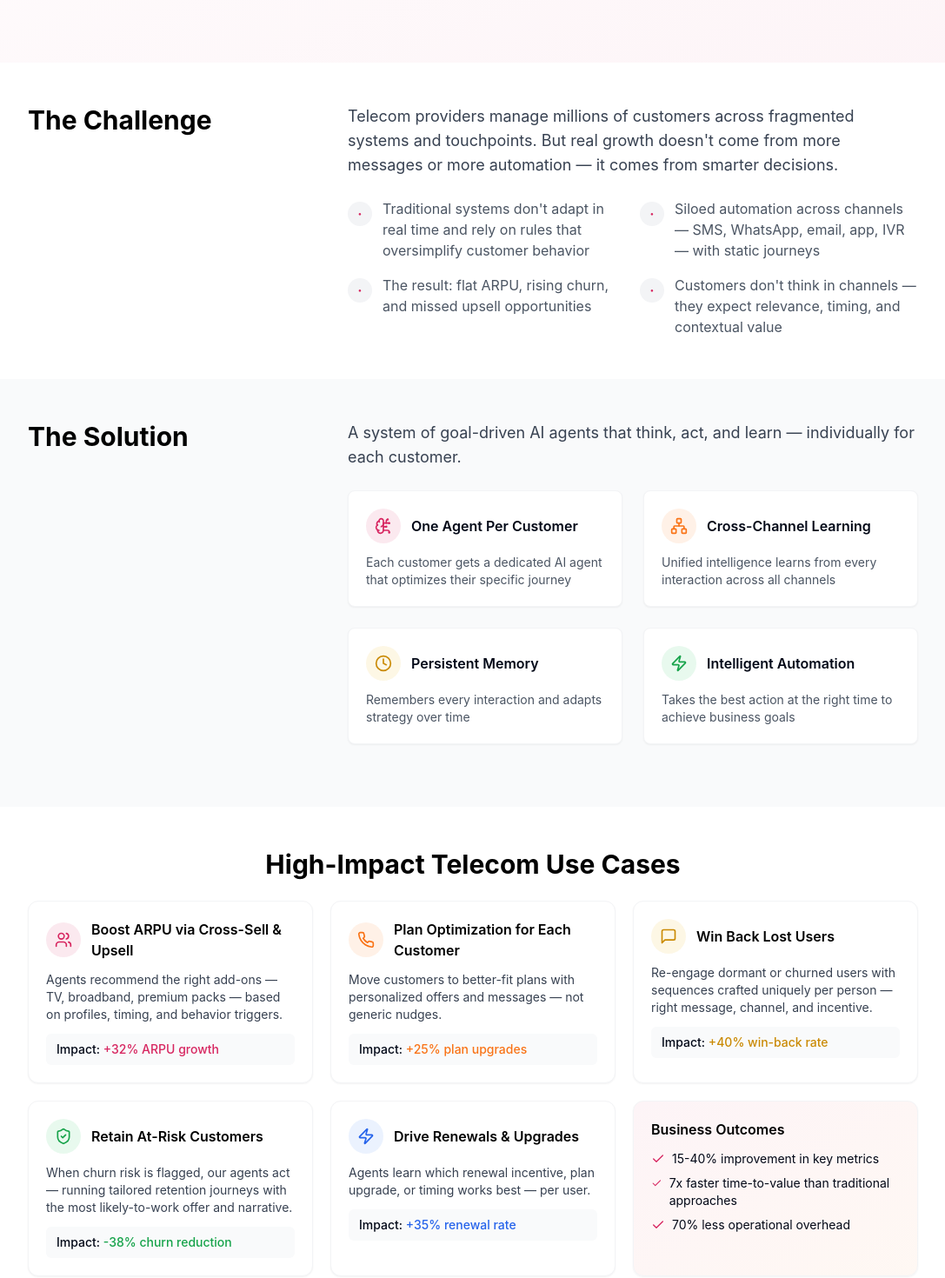
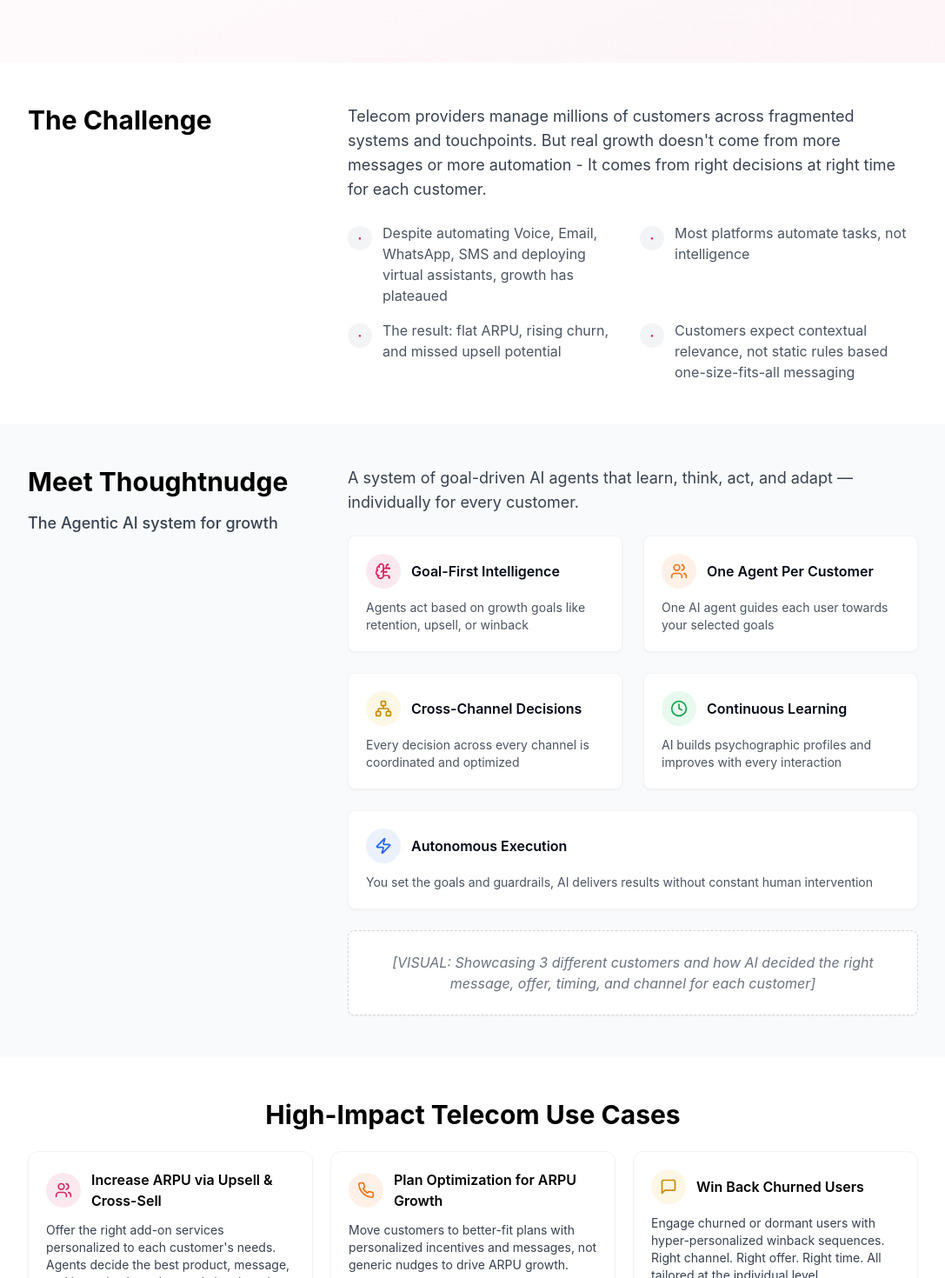
Before and after one commit to SP-Thoughtnudge/tn-website-nudge-ai-nexus-57-v1, a React (Vite) app: page /brochure/telecom in a window 1280 px wide. Shown: the part 420-1890 px from the top of the page at 87% size, without its empty margins (96-1183 px from the left). Built offline with nearby package versions, Linux system fonts and the light colour scheme.

Commit message:
Refactor: Update Telecom Brochure content
Update the content of the Telecom Brochure page based on the provided specifications.

```diff
--- a/src/pages/TelecomBrochure.tsx
+++ b/src/pages/TelecomBrochure.tsx
@@ -70,32 +70,32 @@ const TelecomBrochure = () => {
                 </div>
                 <div className="w-full md:w-2/3">
                   <p className="text-lg text-gray-700 mb-4">
-                    Telecom providers manage millions of customers across fragmented systems and touchpoints. But real growth doesn't come from more messages or more automation — it comes from smarter decisions.
+                    Telecom providers manage millions of customers across fragmented systems and touchpoints. But real growth doesn't come from more messages or more automation - It comes from right decisions at right time for each customer.
                   </p>
                   <div className="grid grid-cols-1 md:grid-cols-2 gap-4 mt-6">
                     <div className="flex items-start gap-3">
                       <div className="w-7 h-7 rounded-full bg-gray-100 flex items-center justify-center shrink-0 mt-1">
                         <span className="text-brand-pink font-bold">·</span>
                       </div>
-                      <p className="text-gray-600">Traditional systems don't adapt in real time and rely on rules that oversimplify customer behavior</p>
+                      <p className="text-gray-600">Despite automating Voice, Email, WhatsApp, SMS and deploying virtual assistants, growth has plateaued</p>
                     </div>
                     <div className="flex items-start gap-3">
                       <div className="w-7 h-7 rounded-full bg-gray-100 flex items-center justify-center shrink-0 mt-1">
                         <span className="text-brand-pink font-bold">·</span>
                       </div>
-                      <p className="text-gray-600">Siloed automation across channels — SMS, WhatsApp, email, app, IVR — with static journeys</p>
+                      <p className="text-gray-600">Most platforms automate tasks, not intelligence</p>
                     </div>
                     <div className="flex items-start gap-3">
                       <div className="w-7 h-7 rounded-full bg-gray-100 flex items-center justify-center shrink-0 mt-1">
                         <span className="text-brand-pink font-bold">·</span>
                       </div>
-                      <p className="text-gray-600">The result: flat ARPU, rising churn, and missed upsell opportunities</p>
+                      <p className="text-gray-600">The result: flat ARPU, rising churn, and missed upsell potential</p>
                     </div>
                     <div className="flex items-start gap-3">
                       <div className="w-7 h-7 rounded-full bg-gray-100 flex items-center justify-center shrink-0 mt-1">
                         <span className="text-brand-pink font-bold">·</span>
                       </div>
-                      <p className="text-gray-600">Customers don't think in channels — they expect relevance, timing, and contextual value</p>
+                      <p className="text-gray-600">Customers expect contextual relevance, not static rules based one-size-fits-all messaging</p>
                     </div>
                   </div>
                 </div>
@@ -111,12 +111,15 @@ const TelecomBrochure = () => {
               <div className="flex flex-col md:flex-row gap-10">
                 <div className="w-full md:w-1/3">
                   <h2 className="text-2xl md:text-3xl font-bold text-brand-black mb-4">
-                    The Solution
+                    Meet Thoughtnudge
                   </h2>
+                  <p className="text-lg text-gray-700 font-medium">
+                    The Agentic AI system for growth
+                  </p>
                 </div>
                 <div className="w-full md:w-2/3">
                   <p className="text-lg text-gray-700 mb-6">
-                    A system of goal-driven AI agents that think, act, and learn — individually for each customer.
+                    A system of goal-driven AI agents that learn, think, act, and adapt — individually for every customer.
                   </p>
                   <div className="grid grid-cols-1 sm:grid-cols-2 gap-6 mb-6">
                     <div className="bg-white p-5 rounded-lg shadow-sm border border-gray-100">
@@ -124,37 +127,52 @@ const TelecomBrochure = () => {
                         <div className="w-10 h-10 bg-brand-pink/10 rounded-full flex items-center justify-center">
                           <BrainCircuit className="h-5 w-5 text-brand-pink" />
                         </div>
-                        <h3 className="font-semibold">One Agent Per Customer</h3>
+                        <h3 className="font-semibold">Goal-First Intelligence</h3>
                       </div>
-                      <p className="text-gray-600 text-sm">Each customer gets a dedicated AI agent that optimizes their specific journey</p>
+                      <p className="text-gray-600 text-sm">Agents act based on growth goals like retention, upsell, or winback</p>
                     </div>
                     <div className="bg-white p-5 rounded-lg shadow-sm border border-gray-100">
                       <div className="flex items-center gap-3 mb-3">
                         <div className="w-10 h-10 bg-brand-orange/10 rounded-full flex items-center justify-center">
-                          <Network className="h-5 w-5 text-brand-orange" />
+                          <Users className="h-5 w-5 text-brand-orange" />
                         </div>
-                        <h3 className="font-semibold">Cross-Channel Learning</h3>
+                        <h3 className="font-semibold">One Agent Per Customer</h3>
                       </div>
-                      <p className="text-gray-600 text-sm">Unified intelligence learns from every interaction across all channels</p>
+                      <p className="text-gray-600 text-sm">One AI agent guides each user towards your selected goals</p>
                     </div>
                     <div className="bg-white p-5 rounded-lg shadow-sm border border-gray-100">
                       <div className="flex items-center gap-3 mb-3">
                         <div className="w-10 h-10 bg-yellow-500/10 rounded-full flex items-center justify-center">
-                          <Clock className="h-5 w-5 text-yellow-600" />
+                          <Network className="h-5 w-5 text-yellow-600" />
                         </div>
-                        <h3 className="font-semibold">Persistent Memory</h3>
+                        <h3 className="font-semibold">Cross-Channel Decisions</h3>
                       </div>
-                      <p className="text-gray-600 text-sm">Remembers every interaction and adapts strategy over time</p>
+                      <p className="text-gray-600 text-sm">Every decision across every channel is coordinated and optimized</p>
                     </div>
                     <div className="bg-white p-5 rounded-lg shadow-sm border border-gray-100">
                       <div className="flex items-center gap-3 mb-3">
                         <div className="w-10 h-10 bg-green-500/10 rounded-full flex items-center justify-center">
-                          <Zap className="h-5 w-5 text-green-600" />
+                          <Clock className="h-5 w-5 text-green-600" />
                         </div>
-                        <h3 className="font-semibold">Intelligent Automation</h3>
+                        <h3 className="font-semibold">Continuous Learning</h3>
                       </div>
-                      <p className="text-gray-600 text-sm">Takes the best action at the right time to achieve business goals</p>
+                      <p className="text-gray-600 text-sm">AI builds psychographic profiles and improves with every interaction</p>
                     </div>
+                    <div className="bg-white p-5 rounded-lg shadow-sm border border-gray-100 col-span-1 sm:col-span-2">
+                      <div className="flex items-center gap-3 mb-3">
+                        <div className="w-10 h-10 bg-blue-500/10 rounded-full flex items-center justify-center">
+                          <Zap className="h-5 w-5 text-blue-600" />
+                        </div>
+                        <h3 className="font-semibold">Autonomous Execution</h3>
+                      </div>
+                      <p className="text-gray-600 text-sm">You set the goals and guardrails, AI delivers results without constant human intervention</p>
+                    </div>
+                  </div>
+
+                  <div className="bg-white rounded-lg shadow-sm p-6 mt-6 border border-dashed border-gray-300">
+                    <p className="text-gray-500 italic text-center">
+                      [VISUAL: Showcasing 3 different customers and how AI decided the right message, offer, timing, and channel for each customer]
+                    </p>
                   </div>
                 </div>
               </div>
@@ -178,10 +196,10 @@ const TelecomBrochure = () => {
                       <div className="w-10 h-10 bg-brand-pink/10 rounded-full flex items-center justify-center shrink-0">
                         <Users className="w-5 h-5 text-brand-pink" />
                       </div>
-                      <h3 className="text-base font-semibold text-brand-black">Boost ARPU via Cross-Sell & Upsell</h3>
+                      <h3 className="text-base font-semibold text-brand-black">Increase ARPU via Upsell & Cross-Sell</h3>
                     </div>
                     <p className="text-sm text-gray-700 mb-3">
-                      Agents recommend the right add-ons — TV, broadband, premium packs — based on profiles, timing, and behavior triggers.
+                      Offer the right add-on services personalized to each customer's needs. Agents decide the best product, message, and incentive based on real-time learning.
                     </p>
                     <div className="bg-gray-50 px-3 py-2 rounded-md">
                       <p className="text-sm font-medium">Impact: <span className="text-brand-pink">+32% ARPU growth</span></p>
@@ -196,10 +214,10 @@ const TelecomBrochure = () => {
                       <div className="w-10 h-10 bg-brand-orange/10 rounded-full flex items-center justify-center shrink-0">
                         <Phone className="w-5 h-5 text-brand-orange" />
                       </div>
-                      <h3 className="text-base font-semibold text-brand-black">Plan Optimization for Each Customer</h3>
+                      <h3 className="text-base font-semibold text-brand-black">Plan Optimization for ARPU Growth</h3>
                     </div>
                     <p className="text-sm text-gray-700 mb-3">
-                      Move customers to better-fit plans with personalized offers and messages — not generic nudges.
+                      Move customers to better-fit plans with personalized incentives and messages, not generic nudges to drive ARPU growth.
                     </p>
                     <div className="bg-gray-50 px-3 py-2 rounded-md">
                       <p className="text-sm font-medium">Impact: <span className="text-brand-orange">+25% plan upgrades</span></p>
@@ -214,10 +232,10 @@ const TelecomBrochure = () => {
                       <div className="w-10 h-10 bg-yellow-500/10 rounded-full flex items-center justify-center shrink-0">
                         <MessageSquare className="w-5 h-5 text-yellow-600" />
                       </div>
-                      <h3 className="text-base font-semibold text-brand-black">Win Back Lost Users</h3>
+                      <h3 className="text-base font-semibold text-brand-black">Win Back Churned Users</h3>
                     </div>
                     <p className="text-sm text-gray-700 mb-3">
-                      Re-engage dormant or churned users with sequences crafted uniquely per person — right message, channel, and incentive.
+                      Engage churned or dormant users with hyper-personalized winback sequences. Right channel. Right offer. Right time. All tailored at the individual level.
                     </p>
                     <div className="bg-gray-50 px-3 py-2 rounded-md">
                       <p className="text-sm font-medium">Impact: <span className="text-yellow-600">+40% win-back rate</span></p>
@@ -235,7 +253,7 @@ const TelecomBrochure = () => {
                       <h3 className="text-base font-semibold text-brand-black">Retain At-Risk Customers</h3>
                     </div>
                     <p className="text-sm text-gray-700 mb-3">
-                      When churn risk is flagged, our agents act — running tailored retention journeys with the most likely-to-work offer and narrative.
+                      When a user is flagged as a churn risk, our agent selects the most effective combination of message, incentive, and channel to maximize retention.
                     </p>
                     <div className="bg-gray-50 px-3 py-2 rounded-md">
                       <p className="text-sm font-medium">Impact: <span className="text-green-600">-38% churn reduction</span></p>
@@ -250,10 +268,10 @@ const TelecomBrochure = () => {
                       <div className="w-10 h-10 bg-blue-500/10 rounded-full flex items-center justify-center shrink-0">
                         <Zap className="w-5 h-5 text-blue-600" />
                       </div>
-                      <h3 className="text-base font-semibold text-brand-black">Drive Renewals & Upgrades</h3>
+                      <h3 className="text-base font-semibold text-brand-black">Maximize Renewal</h3>
                     </div>
                     <p className="text-sm text-gray-700 mb-3">
-                      Agents learn which renewal incentive, plan upgrade, or timing works best — per user.
+                      Our agents optimize offer combinations and sequences based on user preferences, value perception, and past interactions—per user.
                     </p>
                     <div className="bg-gray-50 px-3 py-2 rounded-md">
                       <p className="text-sm font-medium">Impact: <span className="text-blue-600">+35% renewal rate</span></p>
@@ -261,24 +279,23 @@ const TelecomBrochure = () => {
                   </div>
                 </div>
 
-                {/* Business Impact Summary */}
+                {/* Integration Note */}
                 <div className="bg-gradient-to-br from-brand-pink/5 to-brand-orange/5 rounded-xl shadow-sm border border-gray-100 overflow-hidden">
                   <div className="p-5">
-                    <h3 className="text-base font-semibold text-brand-black mb-3">Business Outcomes</h3>
+                    <h3 className="text-base font-semibold text-brand-black mb-3">Easy Integration</h3>
+                    <p className="text-sm text-gray-700">Making your existing systems intelligent — no rip and replace</p>
+                    <div className="mt-3">
                       <ul className="space-y-2">
                         <li className="flex items-start gap-2">
                           <Check className="w-4 h-4 text-brand-pink mt-0.5" />
-                        <span className="text-sm">15-40% improvement in key metrics</span>
+                          <span className="text-sm">Connects to your existing CRM, marketing, and data platforms</span>
                         </li>
                         <li className="flex items-start gap-2">
                           <Check className="w-4 h-4 text-brand-pink mt-0.5" />
-                        <span className="text-sm">7x faster time-to-value than traditional approaches</span>
-                      </li>
-                      <li className="flex items-start gap-2">
-                        <Check className="w-4 h-4 text-brand-pink mt-0.5" />
-                        <span className="text-sm">70% less operational overhead</span>
+                          <span className="text-sm">Enhances your current tech stack with AI-driven intelligence</span>
                         </li>
                       </ul>
+                    </div>
                   </div>
                 </div>
               </div>
@@ -401,9 +418,9 @@ const TelecomBrochure = () => {
 
                 <div className="w-full md:w-1/2">
                   <div className="bg-gradient-to-br from-brand-black to-gray-800 text-white rounded-xl p-6 shadow-lg">
-                    <h3 className="text-xl font-bold mb-3">Ready to Transform Your Growth Strategy?</h3>
+                    <h3 className="text-xl font-bold mb-3">⚡ Ready to Transform Telecom Growth?</h3>
                     <p className="mb-6">
-                      Join forward-thinking telecom providers using Thoughtnudge's autonomous growth agents to deliver personalized customer experiences and drive revenue growth.
+                      Let Thoughtnudge agents do the thinking — and deliver measurable outcomes for your enterprise.
                     </p>
                     <div className="flex flex-col sm:flex-row gap-4">
                       <Button variant="pink" size="lg" className="group" asChild>
```
Lines whose indentation alone changed are shown as unchanged.
